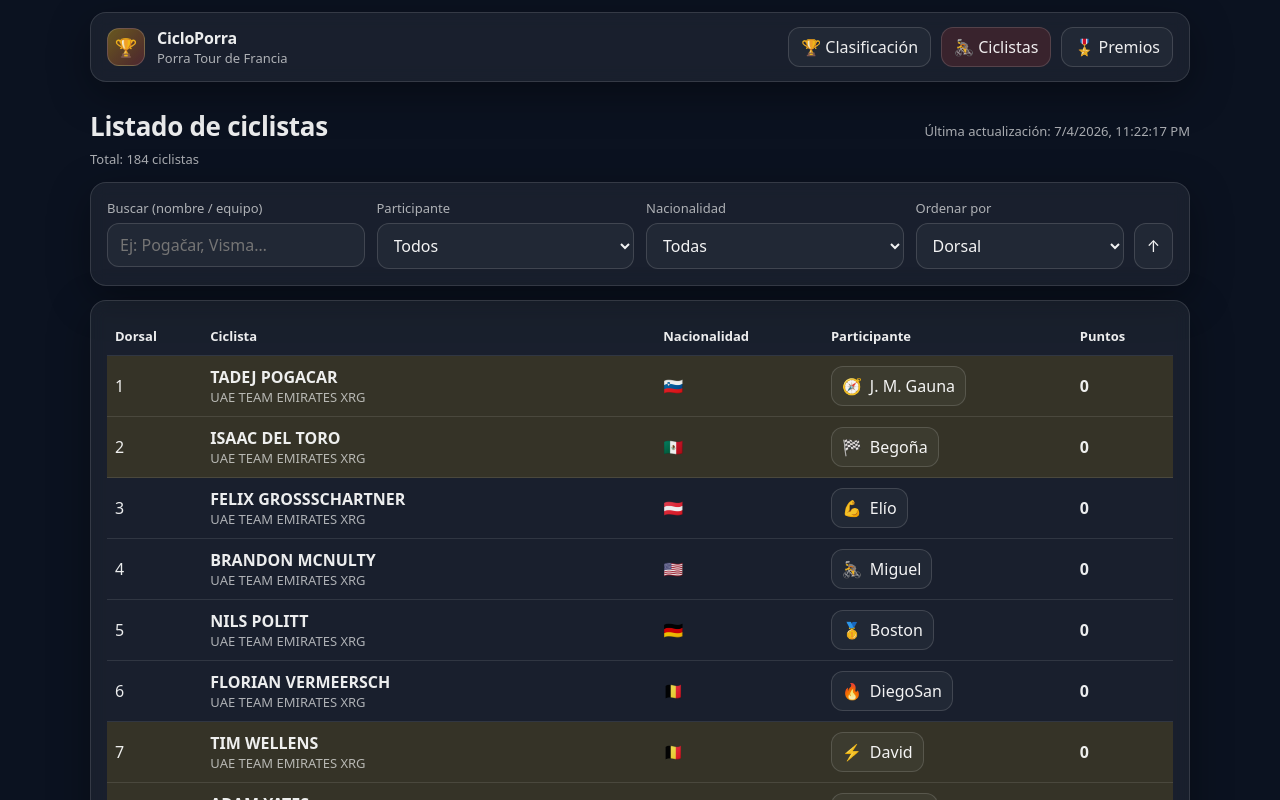
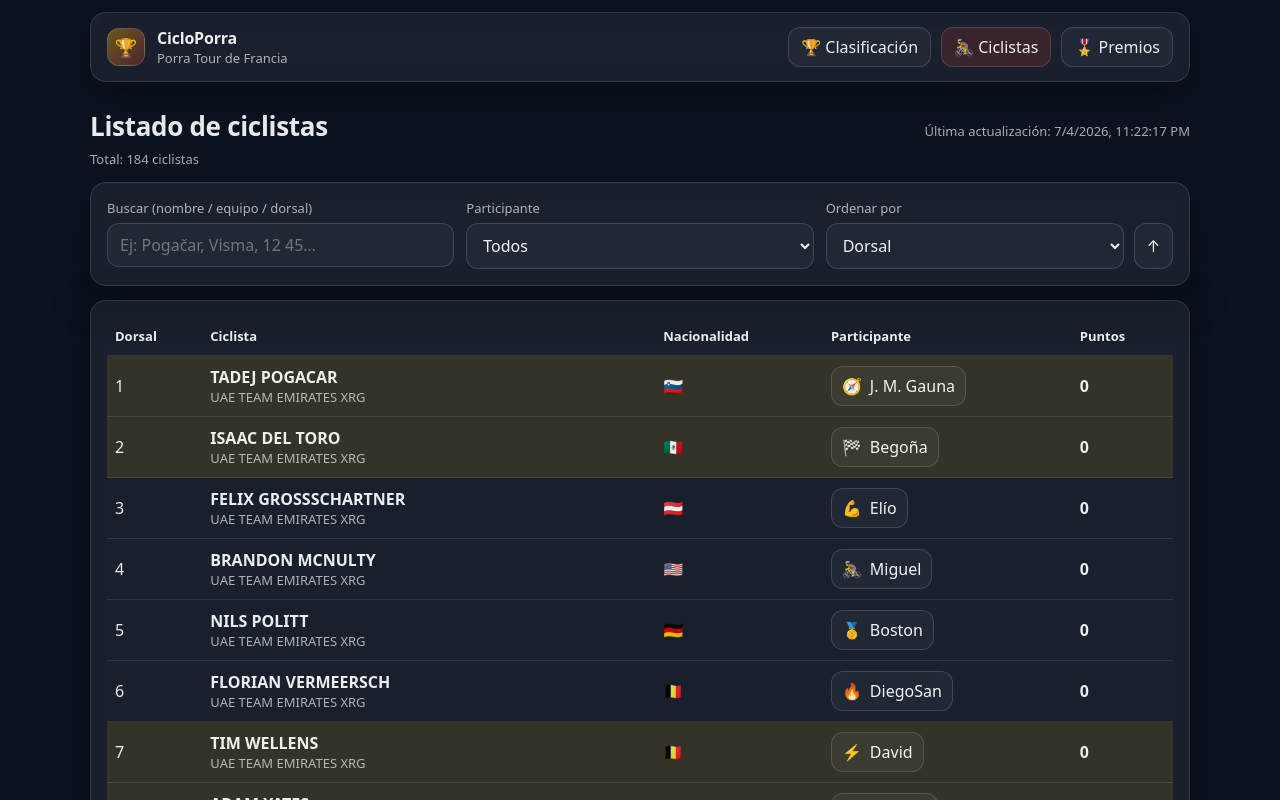
Before and after one commit to JaviElio/CicloPorra, a React (Vite) app in the folder porra-tour/: page /#/ciclistas in a window 1280 px wide. Shown: the top 800 px of the page. Built offline with nearby package versions, Linux system fonts and the light colour scheme.

Commit message:
filtro nacionalidad eliminado, filtro busqueda acepta dorsales separados por espacios

```diff
--- a/porra-tour/src/pages/CiclistasPage.tsx
+++ b/porra-tour/src/pages/CiclistasPage.tsx
@@ -34,7 +34,15 @@ export function CiclistasPage() {
     let list: Ciclista[] = [...model.ciclistas];
 
     if (q) {
-      list = list.filter((c) => includesLoose(c.nombre, q) || includesLoose(c.equipo, q));
+      const tokens = q.split(/\s+/).filter(Boolean);
+      const dorsalTokens = tokens.filter((t) => /^\d+$/.test(t)).map(Number);
+      const textQuery = tokens.filter((t) => !/^\d+$/.test(t)).join(' ');
+
+      list = list.filter((c) => {
+        if (dorsalTokens.includes(c.dorsal)) return true;
+        if (textQuery && (includesLoose(c.nombre, textQuery) || includesLoose(c.equipo, textQuery))) return true;
+        return false;
+      });
     }
     if (participanteId !== 'all') {
       list = list.filter((c) => model.participanteIdByDorsal.get(c.dorsal) === participanteId);
@@ -77,12 +85,12 @@ export function CiclistasPage() {
         >
           <div>
             <div className="muted" style={{ fontSize: 13, marginBottom: 6 }}>
-              Buscar (nombre / equipo)
+              Buscar (nombre / equipo / dorsal)
             </div>
             <input
               value={query}
               onChange={(e) => setQuery(e.target.value)}
-              placeholder="Ej: Pogačar, Visma…"
+              placeholder="Ej: Pogačar, Visma, 12 45…"
               style={{
                 width: '100%',
                 padding: '10px 12px',
@@ -121,7 +129,7 @@ export function CiclistasPage() {
             </select>
           </div>
 
-          <div>
+          <div style={{ display: 'none' }}>
             <div className="muted" style={{ fontSize: 13, marginBottom: 6 }}>
               Nacionalidad
             </div>
```
